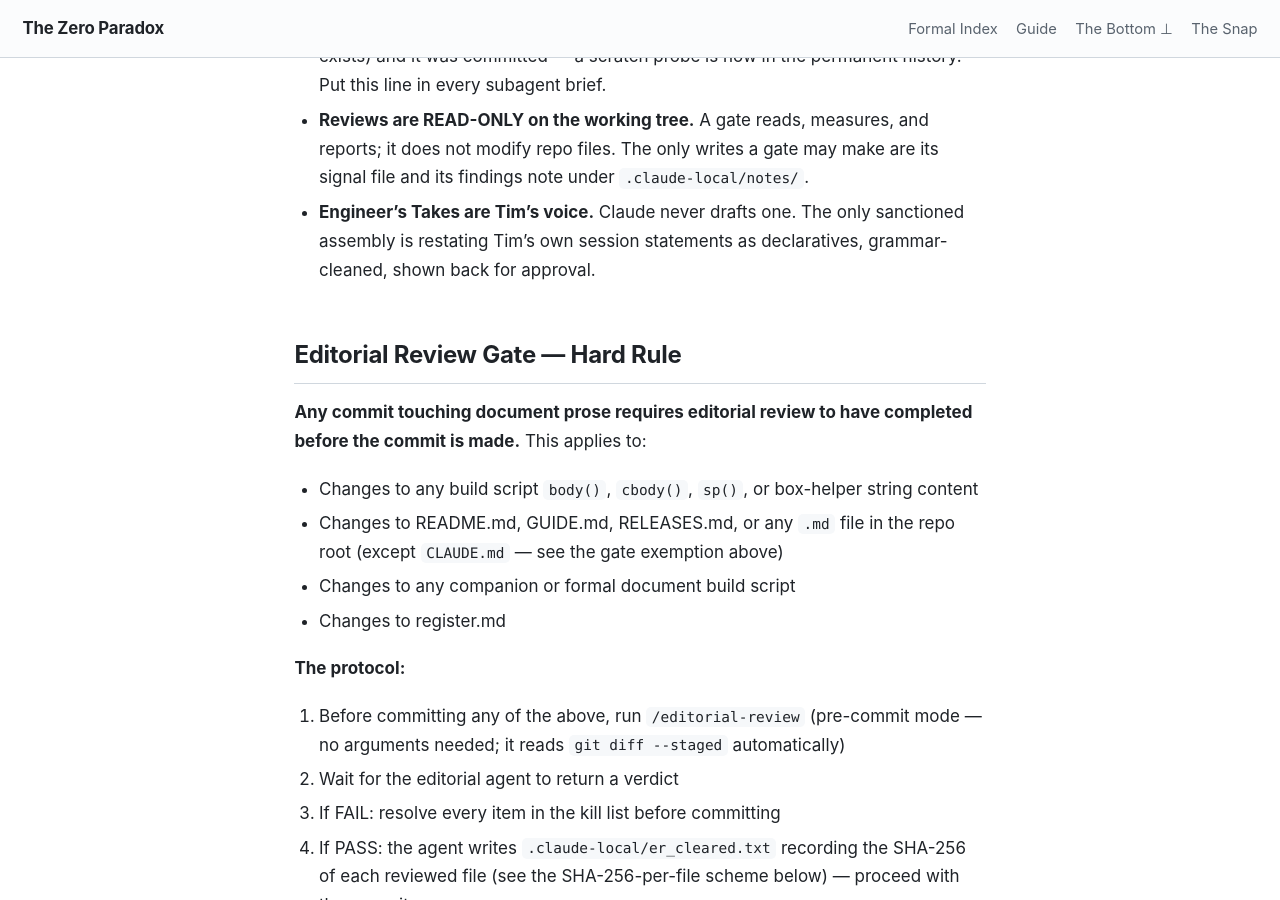
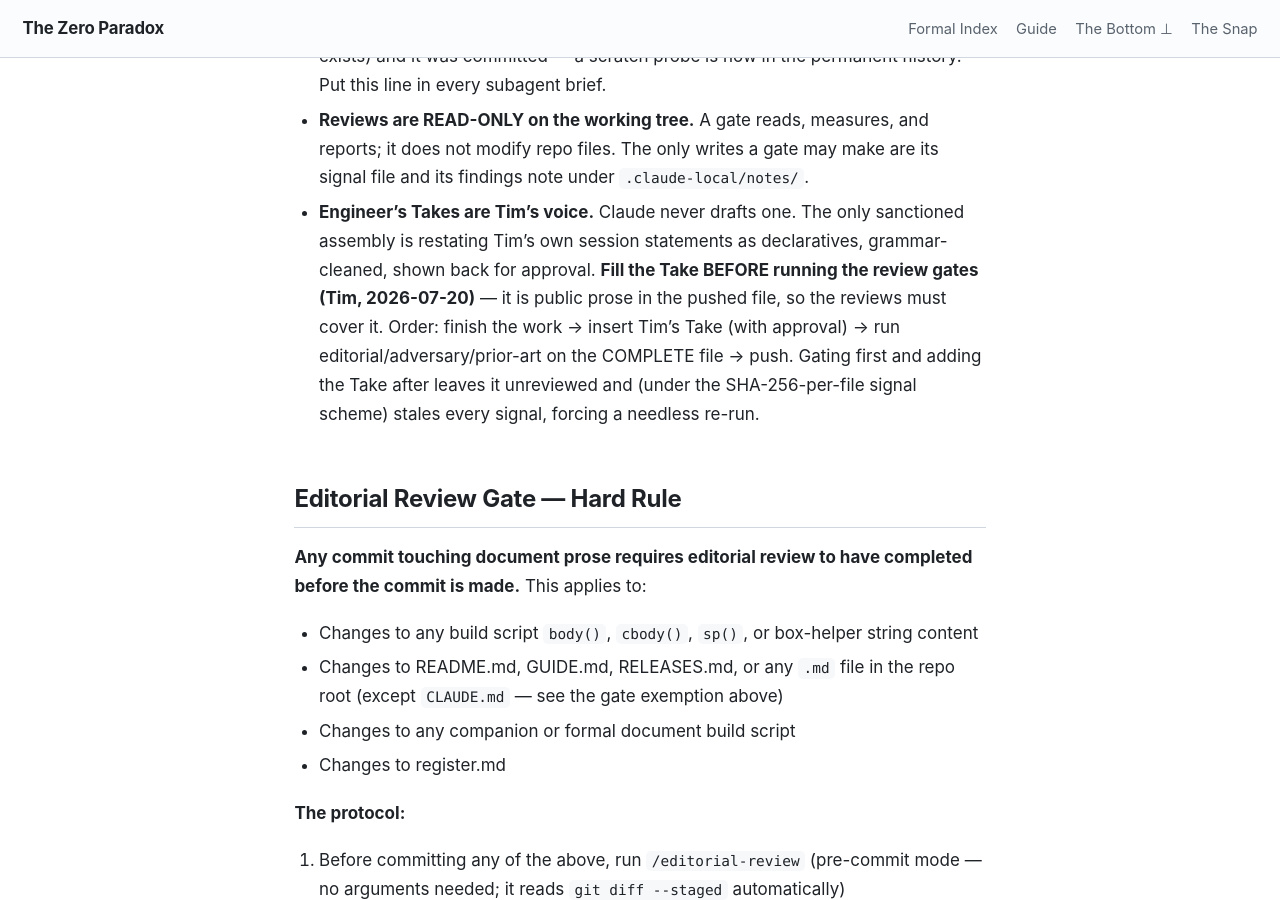
Before and after one commit to timbrigham/ZeroParadox, a Jekyll site: the page built from CLAUDE.md, in a window 1280 px wide and 900 px high, scrolled down 7210 px. Built offline with Jekyll 4.4.1, drawn with Linux system fonts in a browser that asks for light colours; our own code applies the rules of GitHub Pages for plain Markdown files.

Commit message:
@ docs: Engineer's Take goes in before the review gates run

```diff
--- a/CLAUDE.md
+++ b/CLAUDE.md
@@ -145,6 +145,11 @@ into the brief explicitly — the same way the encoding and glob warnings are al
   `.claude-local/notes/`.
 - **Engineer's Takes are Tim's voice.** Claude never drafts one. The only sanctioned assembly is
   restating Tim's own session statements as declaratives, grammar-cleaned, shown back for approval.
+  **Fill the Take BEFORE running the review gates (Tim, 2026-07-20)** — it is public prose in the pushed
+  file, so the reviews must cover it. Order: finish the work → insert Tim's Take (with approval) → run
+  editorial/adversary/prior-art on the COMPLETE file → push. Gating first and adding the Take after
+  leaves it unreviewed and (under the SHA-256-per-file signal scheme) stales every signal, forcing a
+  needless re-run.
 
 ## Editorial Review Gate — Hard Rule
 
```
